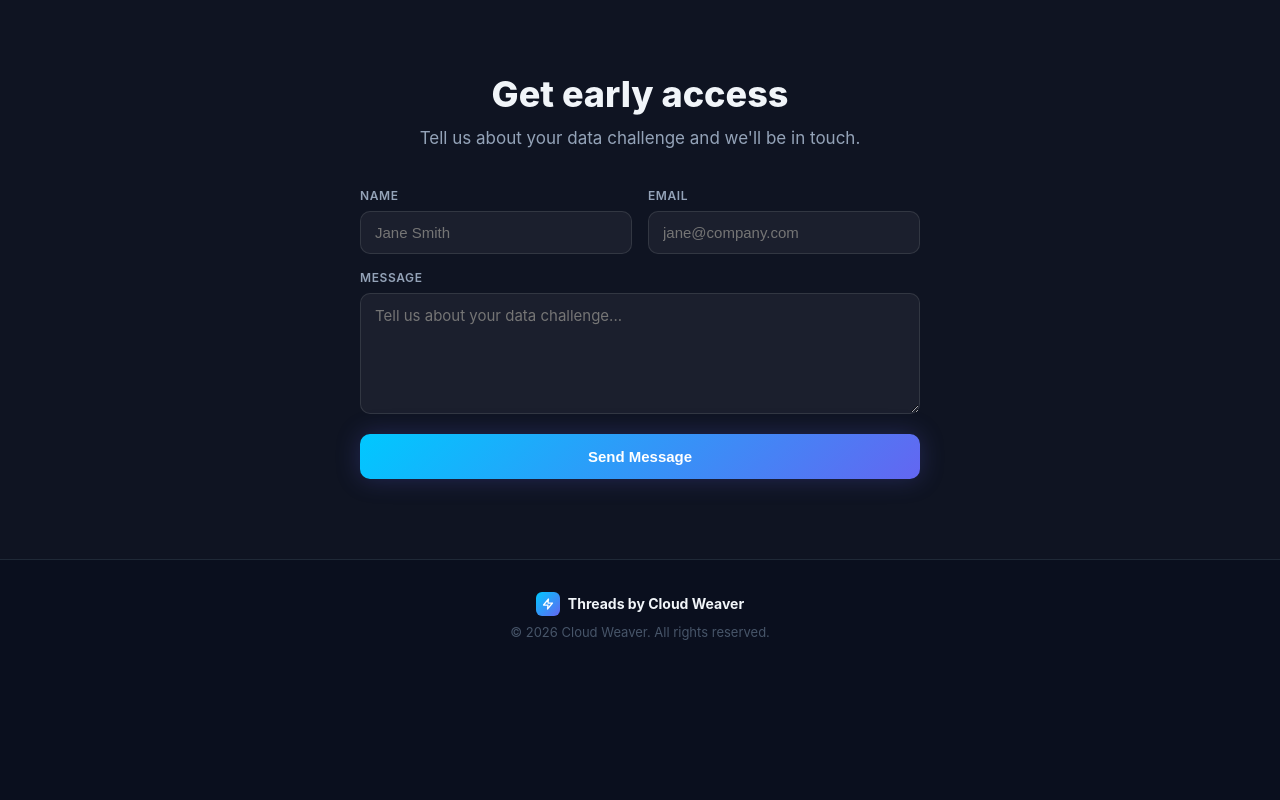
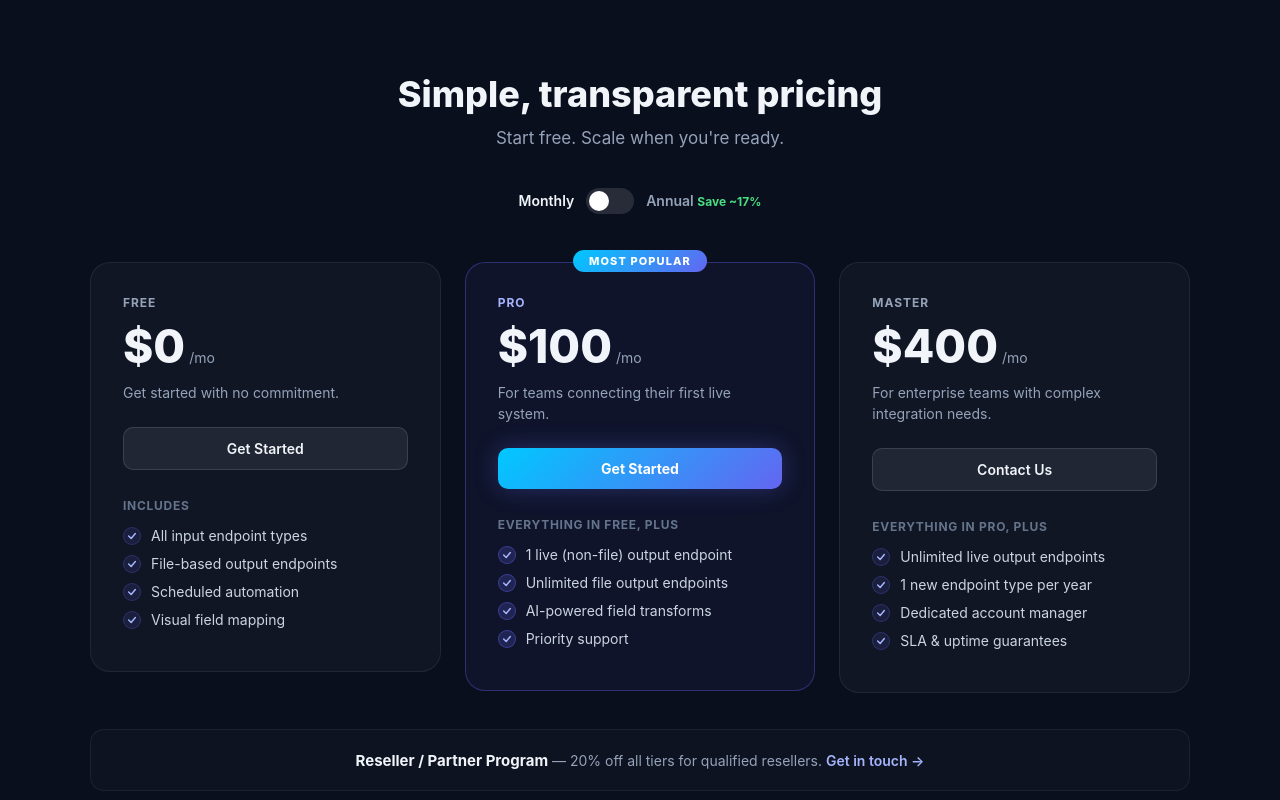
Before and after one commit to mds0001/cloudweavr-web, a Next.js app: page / in a window 1280 px wide. Shown: the part 1800-2600 px from the top of the page. Before the commit the page ends 2472 px from the top, so only its background shows below. Built offline with nearby package versions, Linux system fonts and the light colour scheme.

Commit message:
Add pricing section (Free/Pro/Master + reseller note)

```diff
--- a/src/app/page.tsx
+++ b/src/app/page.tsx
@@ -8,6 +8,7 @@ export default function Home() {
   const [message, setMessage] = useState("");
   const [status, setStatus] = useState<"idle" | "sending" | "sent" | "error">("idle");
   const [errorMsg, setErrorMsg] = useState("");
+  const [annual, setAnnual] = useState(false);
 
   async function handleSubmit(e: React.FormEvent) {
     e.preventDefault();
@@ -44,6 +45,7 @@ export default function Home() {
             <span style={{ fontWeight: 700, fontSize: 16, color: "#f1f5f9" }}>Threads <span style={{ color: "#94a3b8", fontWeight: 400 }}>by Cloud Weaver</span></span>
           </a>
           <div style={{ display: "flex", alignItems: "center", gap: 10 }}>
+            <a href="#pricing" style={{ color: "#94a3b8", fontSize: 14, fontWeight: 600, textDecoration: "none", padding: "8px 16px" }}>Pricing</a>
             <a href="https://threads.cloudweavr.com" style={{ background: "rgba(255,255,255,0.05)", border: "1px solid rgba(255,255,255,0.1)", color: "#f1f5f9", padding: "8px 20px", borderRadius: 8, fontSize: 14, fontWeight: 600, textDecoration: "none" }}>Launch App</a>
             <a href="#contact" style={{ background: "linear-gradient(135deg,#00c8ff,#6366f1)", color: "#fff", padding: "8px 20px", borderRadius: 8, fontSize: 14, fontWeight: 600, textDecoration: "none" }}>Get in Touch</a>
           </div>
@@ -132,6 +134,115 @@ export default function Home() {
         </div>
       </section>
 
+
+      {/* Pricing */}
+      <section id="pricing" style={{ padding: "80px 24px" }}>
+        <div style={{ maxWidth: 1100, margin: "0 auto" }}>
+          <h2 style={{ textAlign: "center", fontSize: 36, fontWeight: 800, marginBottom: 12 }}>Simple, transparent pricing</h2>
+          <p style={{ textAlign: "center", color: "#94a3b8", marginBottom: 40, fontSize: 17 }}>Start free. Scale when you&apos;re ready.</p>
+
+          {/* Monthly / Annual toggle */}
+          <div style={{ display: "flex", justifyContent: "center", alignItems: "center", gap: 12, marginBottom: 48 }}>
+            <span style={{ fontSize: 14, fontWeight: 600, color: annual ? "#94a3b8" : "#f1f5f9" }}>Monthly</span>
+            <button
+              onClick={() => setAnnual(!annual)}
+              style={{ width: 48, height: 26, borderRadius: 13, background: annual ? "linear-gradient(135deg,#00c8ff,#6366f1)" : "rgba(255,255,255,0.12)", border: "none", cursor: "pointer", position: "relative", flexShrink: 0 }}
+            >
+              <div style={{ position: "absolute", top: 3, left: annual ? 25 : 3, width: 20, height: 20, borderRadius: "50%", background: "#fff", transition: "left 0.2s" }} />
+            </button>
+            <span style={{ fontSize: 14, fontWeight: 600, color: annual ? "#f1f5f9" : "#94a3b8" }}>
+              Annual <span style={{ fontSize: 12, color: "#4ade80", fontWeight: 700 }}>Save ~17%</span>
+            </span>
+          </div>
+
+          {/* Tier cards */}
+          <div style={{ display: "grid", gridTemplateColumns: "repeat(auto-fit, minmax(280px, 1fr))", gap: 24, alignItems: "start" }}>
+
+            {/* Free */}
+            <div style={{ background: "rgba(255,255,255,0.03)", border: "1px solid rgba(255,255,255,0.07)", borderRadius: 20, padding: 32 }}>
+              <div style={{ marginBottom: 24 }}>
+                <div style={{ fontSize: 12, fontWeight: 700, color: "#94a3b8", textTransform: "uppercase", letterSpacing: "0.08em", marginBottom: 8 }}>Free</div>
+                <div style={{ display: "flex", alignItems: "baseline", gap: 4 }}>
+                  <span style={{ fontSize: 46, fontWeight: 800 }}>$0</span>
+                  <span style={{ color: "#94a3b8", fontSize: 14 }}>/mo</span>
+                </div>
+                <p style={{ color: "#94a3b8", fontSize: 14, marginTop: 8, lineHeight: 1.5 }}>Get started with no commitment.</p>
+              </div>
+              <a href="#contact" style={{ display: "block", textAlign: "center", background: "rgba(255,255,255,0.07)", border: "1px solid rgba(255,255,255,0.12)", color: "#f1f5f9", padding: "12px 24px", borderRadius: 10, fontSize: 14, fontWeight: 600, textDecoration: "none", marginBottom: 28 }}>
+                Get Started
+              </a>
+              <div style={{ fontSize: 12, color: "#64748b", marginBottom: 14, fontWeight: 700, textTransform: "uppercase", letterSpacing: "0.06em" }}>Includes</div>
+              {["All input endpoint types", "File-based output endpoints", "Scheduled automation", "Visual field mapping"].map(f => (
+                <div key={f} style={{ display: "flex", alignItems: "center", gap: 10, marginBottom: 10 }}>
+                  <div style={{ width: 18, height: 18, borderRadius: "50%", background: "rgba(99,102,241,0.12)", border: "1px solid rgba(99,102,241,0.25)", display: "flex", alignItems: "center", justifyContent: "center", flexShrink: 0 }}>
+                    <svg width="10" height="10" viewBox="0 0 12 12" fill="none"><polyline points="2,6 5,9 10,3" stroke="#a5b4fc" strokeWidth="1.8" strokeLinecap="round" strokeLinejoin="round"/></svg>
+                  </div>
+                  <span style={{ fontSize: 14, color: "#cbd5e1" }}>{f}</span>
+                </div>
+              ))}
+            </div>
+
+            {/* Pro */}
+            <div style={{ background: "rgba(99,102,241,0.06)", border: "1px solid rgba(99,102,241,0.35)", borderRadius: 20, padding: 32, position: "relative" }}>
+              <div style={{ position: "absolute", top: -13, left: "50%", transform: "translateX(-50%)", background: "linear-gradient(135deg,#00c8ff,#6366f1)", color: "#fff", fontSize: 11, fontWeight: 800, textTransform: "uppercase", letterSpacing: "0.1em", padding: "4px 16px", borderRadius: 20, whiteSpace: "nowrap" }}>Most Popular</div>
+              <div style={{ marginBottom: 24 }}>
+                <div style={{ fontSize: 12, fontWeight: 700, color: "#a5b4fc", textTransform: "uppercase", letterSpacing: "0.08em", marginBottom: 8 }}>Pro</div>
+                <div style={{ display: "flex", alignItems: "baseline", gap: 4 }}>
+                  <span style={{ fontSize: 46, fontWeight: 800 }}>{annual ? "$1,000" : "$100"}</span>
+                  <span style={{ color: "#94a3b8", fontSize: 14 }}>{annual ? "/yr" : "/mo"}</span>
+                </div>
+                <p style={{ color: "#94a3b8", fontSize: 14, marginTop: 8, lineHeight: 1.5 }}>For teams connecting their first live system.</p>
+              </div>
+              <a href="#contact" style={{ display: "block", textAlign: "center", background: "linear-gradient(135deg,#00c8ff,#6366f1)", color: "#fff", padding: "12px 24px", borderRadius: 10, fontSize: 14, fontWeight: 700, textDecoration: "none", marginBottom: 28, boxShadow: "0 0 24px rgba(99,102,241,0.3)" }}>
+                Get Started
+              </a>
+              <div style={{ fontSize: 12, color: "#64748b", marginBottom: 14, fontWeight: 700, textTransform: "uppercase", letterSpacing: "0.06em" }}>Everything in Free, plus</div>
+              {["1 live (non-file) output endpoint", "Unlimited file output endpoints", "AI-powered field transforms", "Priority support"].map(f => (
+                <div key={f} style={{ display: "flex", alignItems: "center", gap: 10, marginBottom: 10 }}>
+                  <div style={{ width: 18, height: 18, borderRadius: "50%", background: "rgba(99,102,241,0.2)", border: "1px solid rgba(99,102,241,0.4)", display: "flex", alignItems: "center", justifyContent: "center", flexShrink: 0 }}>
+                    <svg width="10" height="10" viewBox="0 0 12 12" fill="none"><polyline points="2,6 5,9 10,3" stroke="#a5b4fc" strokeWidth="1.8" strokeLinecap="round" strokeLinejoin="round"/></svg>
+                  </div>
+                  <span style={{ fontSize: 14, color: "#cbd5e1" }}>{f}</span>
+                </div>
+              ))}
+            </div>
+
+            {/* Master */}
+            <div style={{ background: "rgba(255,255,255,0.03)", border: "1px solid rgba(255,255,255,0.07)", borderRadius: 20, padding: 32 }}>
+              <div style={{ marginBottom: 24 }}>
+                <div style={{ fontSize: 12, fontWeight: 700, color: "#94a3b8", textTransform: "uppercase", letterSpacing: "0.08em", marginBottom: 8 }}>Master</div>
+                <div style={{ display: "flex", alignItems: "baseline", gap: 4 }}>
+                  <span style={{ fontSize: 46, fontWeight: 800 }}>{annual ? "$4,000" : "$400"}</span>
+                  <span style={{ color: "#94a3b8", fontSize: 14 }}>{annual ? "/yr" : "/mo"}</span>
+                </div>
+                {annual && <div style={{ fontSize: 12, color: "#4ade80", marginTop: 6, fontWeight: 600 }}>Or $20,000 for 3 years</div>}
+                <p style={{ color: "#94a3b8", fontSize: 14, marginTop: 8, lineHeight: 1.5 }}>For enterprise teams with complex integration needs.</p>
+              </div>
+              <a href="#contact" style={{ display: "block", textAlign: "center", background: "rgba(255,255,255,0.07)", border: "1px solid rgba(255,255,255,0.12)", color: "#f1f5f9", padding: "12px 24px", borderRadius: 10, fontSize: 14, fontWeight: 600, textDecoration: "none", marginBottom: 28 }}>
+                Contact Us
+              </a>
+              <div style={{ fontSize: 12, color: "#64748b", marginBottom: 14, fontWeight: 700, textTransform: "uppercase", letterSpacing: "0.06em" }}>Everything in Pro, plus</div>
+              {["Unlimited live output endpoints", "1 new endpoint type per year", "Dedicated account manager", "SLA & uptime guarantees"].map(f => (
+                <div key={f} style={{ display: "flex", alignItems: "center", gap: 10, marginBottom: 10 }}>
+                  <div style={{ width: 18, height: 18, borderRadius: "50%", background: "rgba(99,102,241,0.12)", border: "1px solid rgba(99,102,241,0.25)", display: "flex", alignItems: "center", justifyContent: "center", flexShrink: 0 }}>
+                    <svg width="10" height="10" viewBox="0 0 12 12" fill="none"><polyline points="2,6 5,9 10,3" stroke="#a5b4fc" strokeWidth="1.8" strokeLinecap="round" strokeLinejoin="round"/></svg>
+                  </div>
+                  <span style={{ fontSize: 14, color: "#cbd5e1" }}>{f}</span>
+                </div>
+              ))}
+            </div>
+          </div>
+
+          {/* Reseller note */}
+          <div style={{ marginTop: 36, textAlign: "center", background: "rgba(255,255,255,0.02)", border: "1px solid rgba(255,255,255,0.06)", borderRadius: 14, padding: "20px 32px" }}>
+            <span style={{ fontSize: 15, fontWeight: 700, color: "#f1f5f9" }}>Reseller / Partner Program</span>
+            <span style={{ color: "#94a3b8", fontSize: 14 }}> &mdash; 20% off all tiers for qualified resellers.&nbsp;
+              <a href="#contact" style={{ color: "#a5b4fc", textDecoration: "none", fontWeight: 600 }}>Get in touch &rarr;</a>
+            </span>
+          </div>
+        </div>
+      </section>
+
       {/* Contact */}
       <section id="contact" style={{ padding: "80px 24px", background: "rgba(255,255,255,0.02)" }}>
         <div style={{ maxWidth: 560, margin: "0 auto" }}>
```
